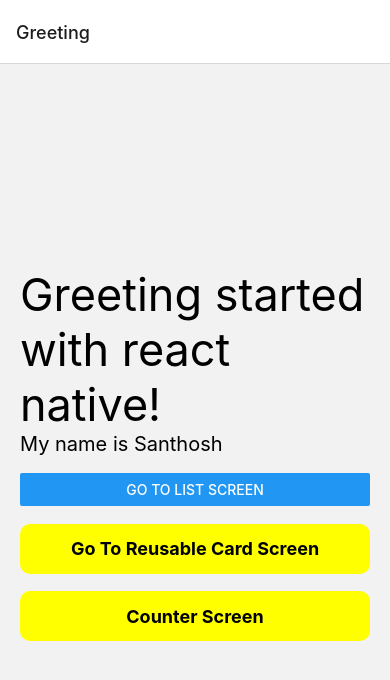
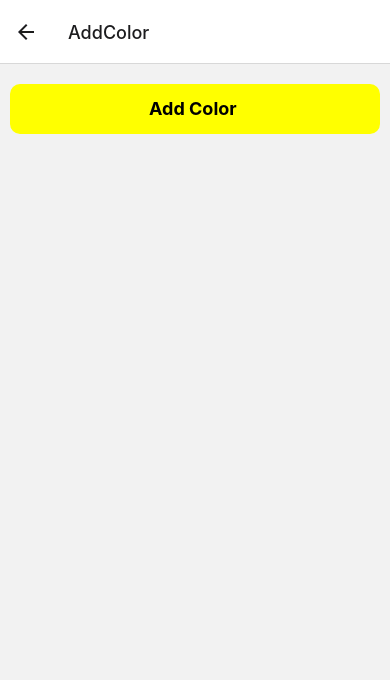
Before and after one commit to santhosh-echortech/React-Native, a React Native app: screen /AddColor in a window 390 px wide. Shown: the top 680 px of the page. Built offline with nearby package versions, Linux system fonts and the light colour scheme.

Commit message:
Add Color screen Done

```diff
--- a/App.js
+++ b/App.js
@@ -5,6 +5,7 @@ import Greeting from './Screens/Section-2/16'
 import ListScreen from './Screens/Section-3/24'
 import ReusableScreen from './Screens/Section-5/31'
 import Counter from './Screens/Section-6/41'
+import AddColor from './Screens/Section-6/44'
 
 const Stack = createNativeStackNavigator()
 
@@ -21,7 +22,7 @@ const App = () => {
         <Stack.Screen name="ListScreen" component={ListScreen} />
         <Stack.Screen name="ReusableCard" component={ReusableScreen} />
         <Stack.Screen name="Counter" component={Counter} />
-
+        <Stack.Screen name="AddColor" component={AddColor} />
       </Stack.Navigator>
     </NavigationContainer>
   )
--- a/Screens/Section-2/16.js
+++ b/Screens/Section-2/16.js
@@ -15,6 +15,9 @@ function Greeting({ navigation }) {
             </TouchableOpacity>
             <TouchableOpacity style={styles.button} activeOpacity={0.7} onPress={() => navigation.navigate('Counter')}>
                 <Text style={styles.buttonText}>Counter Screen</Text>
+            </TouchableOpacity>
+            <TouchableOpacity style={styles.button} activeOpacity={0.7} onPress={() => navigation.navigate('AddColor')}>
+                <Text style={styles.buttonText}>AddColor Screen</Text>
             </TouchableOpacity>
         </View>
     );
--- a/Screens/Section-6/41.js
+++ b/Screens/Section-6/41.js
@@ -3,19 +3,19 @@ import { View, StyleSheet, TouchableOpacity, Text } from 'react-native'
 
 function Counter() {
     const [count, setCount] = useState(0)
-    const increment = () => {
-        setCount(count + 1)
-    }
-    const decrement = () => {
-        setCount(count - 1)
-    }
+    // const increment = () => {
+    //     setCount(count + 1)
+    // }
+    // const decrement = () => {
+    //     setCount(count - 1)
+    // }
     return (
         <View style={styles.container}>
             <Text style={[styles.buttonText, { textAlign: 'center' }]}> Count :{count} </Text>
-            <TouchableOpacity style={styles.button} activeOpacity={0.7} onPress={increment}>
+            <TouchableOpacity style={styles.button} activeOpacity={0.7} onPress={()=> setCount(count +1)}>
                 <Text style={styles.buttonText}>Increment</Text>
             </TouchableOpacity>
-            <TouchableOpacity style={styles.button} activeOpacity={0.7} onPress={decrement}>
+            <TouchableOpacity style={styles.button} activeOpacity={0.7} onPress={()=> setCount(count - 1)}>
                 <Text style={styles.buttonText}>Decrement</Text>
             </TouchableOpacity>
         </View>
--- /dev/null
+++ b/Screens/Section-6/44.js
@@ -0,0 +1,62 @@
+import React, { useState } from 'react'
+import { View, Text, StyleSheet, TouchableOpacity, FlatList } from 'react-native'
+
+function AddColor() {
+    const [color, setColor] = useState([])
+    const generaterandomColor = () => {
+        const r = Math.floor(Math.random() * 256)
+        const g = Math.floor(Math.random() * 256)
+        const b = Math.floor(Math.random() * 256)
+
+        return `rgb(${r},${g},${b})`
+    }
+    return (
+        <View>
+            <TouchableOpacity style={styles.button} activeOpacity={0.7} onPress={() => {
+                setColor([...color, generaterandomColor()])
+            }}>
+                <Text style={styles.buttonText}>Add Color </Text>
+            </TouchableOpacity>
+            {/* {color.map((item, index) => {
+                return <View key={index} style={[styles.colorBox, { backgroundColor: item }]} />
+            })} */}
+            <FlatList
+                style={styles.flatListContainer}
+                columnWrapperStyle={{ justifyContent: 'space-between' }}
+                data={color}
+                numColumns={6}
+                keyExtractor={(_, index) => String(index)}
+                renderItem={({ item, index }) => {
+                    return <View key={index} style={[styles.colorBox, { backgroundColor: item }]} />
+                }}
+            />
+        </View>
+    )
+}
+
+const styles = StyleSheet.create({
+    button: {
+        height: 50,
+        width: '95%',
+        alignSelf: 'center',
+        backgroundColor: 'yellow',
+        borderRadius: 10,
+        alignItems: 'center',
+        justifyContent: 'center',
+        marginTop: '5%'
+    },
+    buttonText: {
+        fontSize: 18,
+        fontWeight: 'bold'
+    },
+    colorBox: {
+        height: 50,
+        width: 50,
+        margin: 5
+    },
+    flatListContainer: {
+        flexDirection: 'row',
+        alignSelf: 'center'
+    }
+})
+export default AddColor
```
